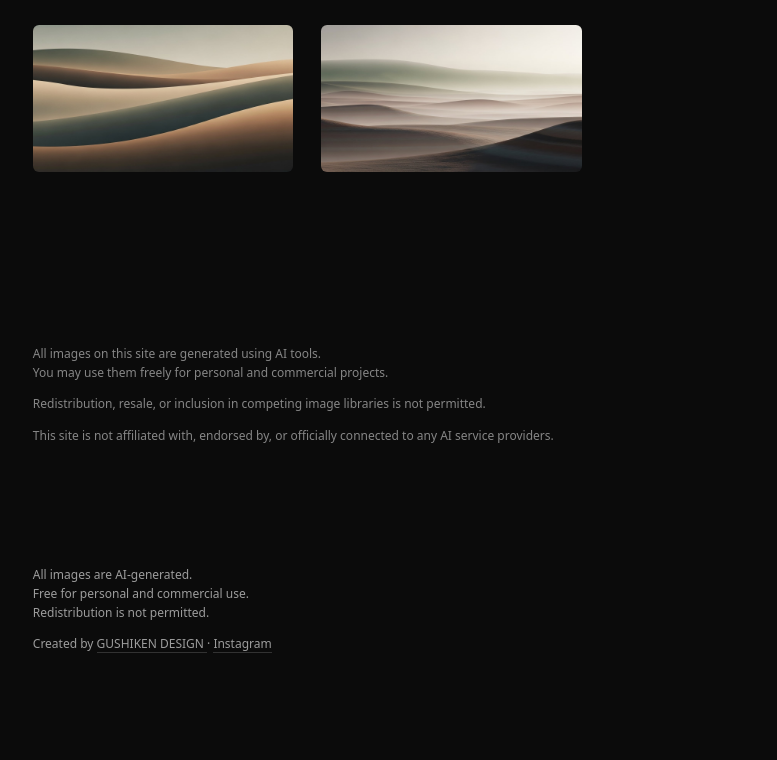
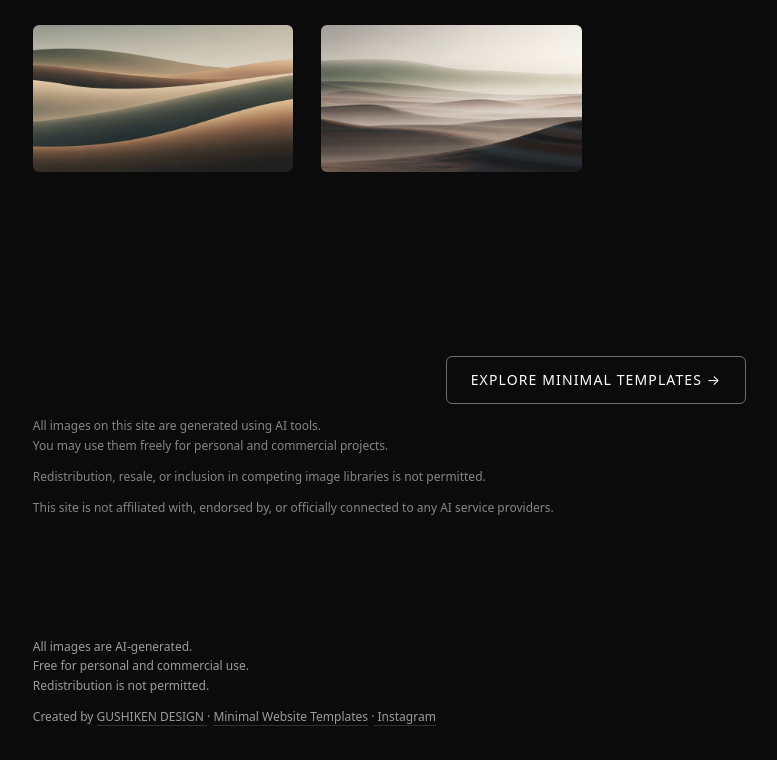
Before and after one commit to gushiyuu123-glitch/Quiet-AI-Image-Library, a website built with Vite: page index.html in a window 1280 px wide. Shown: the part 3160-3920 px from the top of the page, without its empty margins (44-821 px from the left). Before the commit the page ends 3874 px from the top, so only its background shows below. Built offline with nearby package versions, Linux system fonts and the light colour scheme.

Commit message:
test: auto deploy check

```diff
--- a/index.html
+++ b/index.html
@@ -105,6 +105,7 @@
         Click any image to download. Shareable URLs & ZIP available.
       </p>
     </header>
+
   <!-- SEO text (hidden for users) -->
   <section class="sr-only">
     <h2>Free AI-generated images for web design and branding</h2>
@@ -219,10 +220,20 @@
 <img src="/images/nature-010.png" data-id="nature-010" data-category="nature" alt="Quiet abstract nature background" />
 
 </section>
+    <div class="cta-templates">
+  <a href="https://atelierquiet.gushikendesign.com/"
+     class="cta-button"
+     target="_blank"
+     rel="noopener noreferrer">
+    Explore Minimal Templates →
+  </a>
+</div>
+  </main>
 
 
-  </main>
+
 <section class="license" aria-label="License information">
+
   <p>
     All images on this site are generated using AI tools.<br />
     You may use them freely for personal and commercial projects.
@@ -250,8 +261,9 @@
     <a href="https://gushikendesign.com/" target="_blank" rel="noopener noreferrer">
       GUSHIKEN DESIGN
     </a>
-    ·
-    <a href="https://www.instagram.com/gushikendesign/" target="_blank" rel="noopener noreferrer">
+
+    · <a href="https://atelierquiet.gushikendesign.com/" target="_blank">Minimal Website Templates</a>
+    ·<a href="https://www.instagram.com/gushikendesign/" target="_blank" rel="noopener noreferrer">
       Instagram
     </a>
   </p>
--- a/src/style.css
+++ b/src/style.css
@@ -261,3 +261,26 @@ footer .credits {
   opacity: 1;
   transform: translateX(-50%) translateY(0);
 }
+.cta-templates {
+  text-align: center;
+  margin-top: 24px;
+}
+
+.cta-button {
+  display: inline-block;
+  padding: 12px 24px;
+  border: 1px solid rgba(255,255,255,0.4);
+  border-radius: 6px;
+  font-size: 14px;
+  letter-spacing: 0.08em;
+  text-transform: uppercase;
+  color: white;
+  text-decoration: none;
+  transition: 0.3s ease;
+}
+
+.cta-button:hover {
+  border-color: rgba(255,255,255,0.8);
+  color: white;
+  background: rgba(255,255,255,0.08);
+}
```
